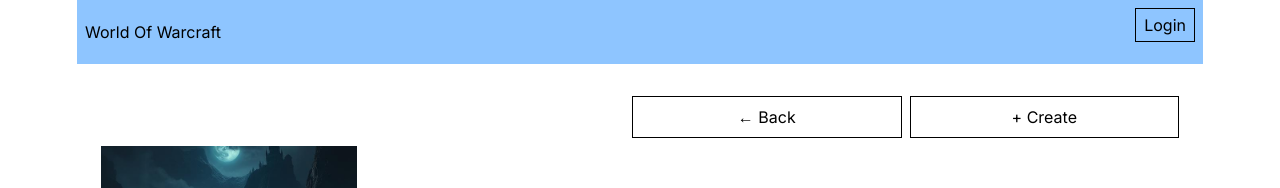
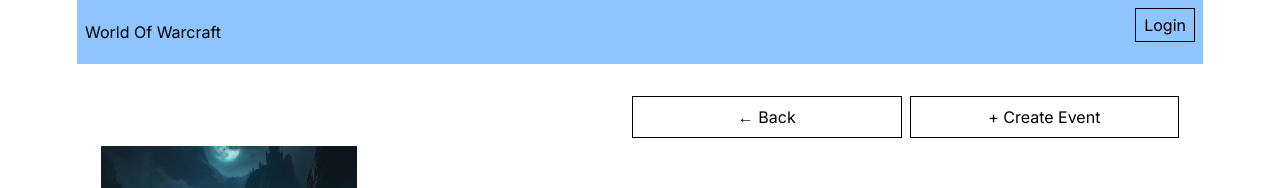
Before and after one commit to bexy65/social, a React (Vite) app in the folder frontend/: page /raid/1 in a window 1280 px wide. Shown: the top 188 px of the page. Built offline with nearby package versions, Linux system fonts and the light colour scheme.

Commit message:
feat: #1 change wording for consistency

```diff
--- a/frontend/pages/RaidPage.jsx
+++ b/frontend/pages/RaidPage.jsx
@@ -21,7 +21,7 @@
         <div className="p-6">
             <div className="my-2 flex flex-row justify-end gap-2">
                 <button className="border w-full md:w-1/4 py-2" onClick={()=> navigate(-1)} > ← Back</button>
-                <button className="border w-full md:w-1/4 py-2" onClick={()=> navigate(`/create/${raid.id}`)} >+ Create</button>
+                <button className="border w-full md:w-1/4 py-2" onClick={()=> navigate(`/create/${raid.id}`)} >+ Create Event</button>
             </div>
             <div className="flex flex-col md:flex-row gap-6 mb-8">
                 <img
```
